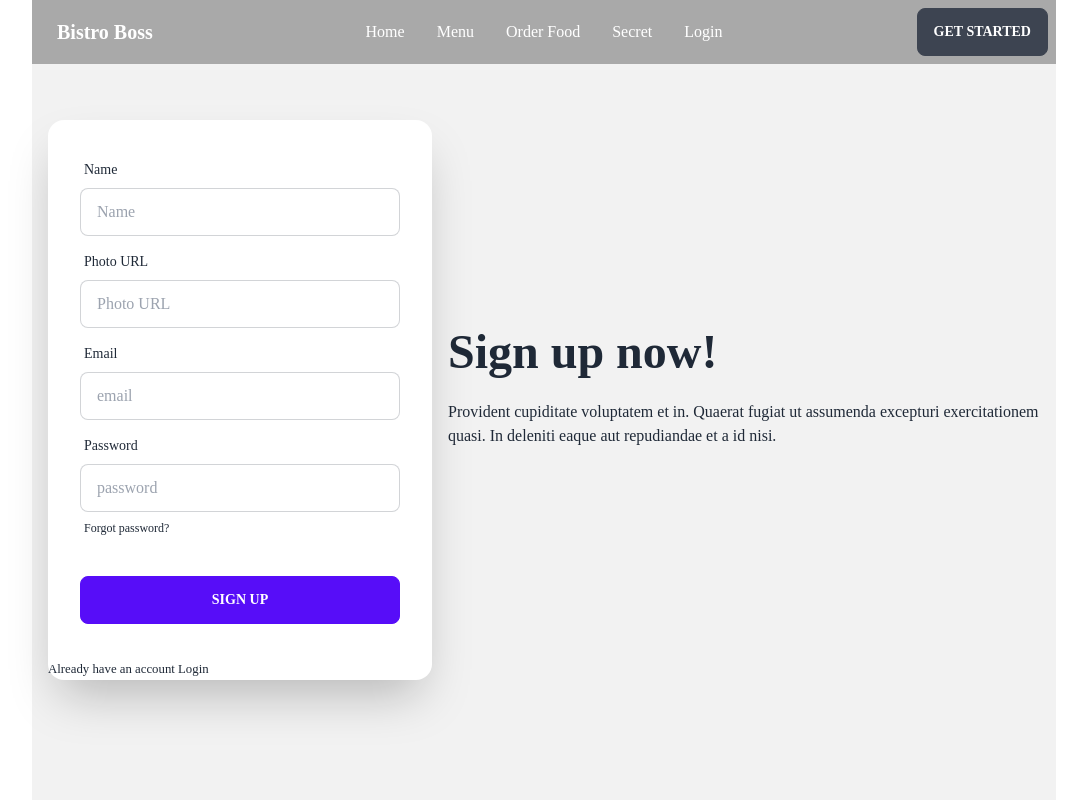
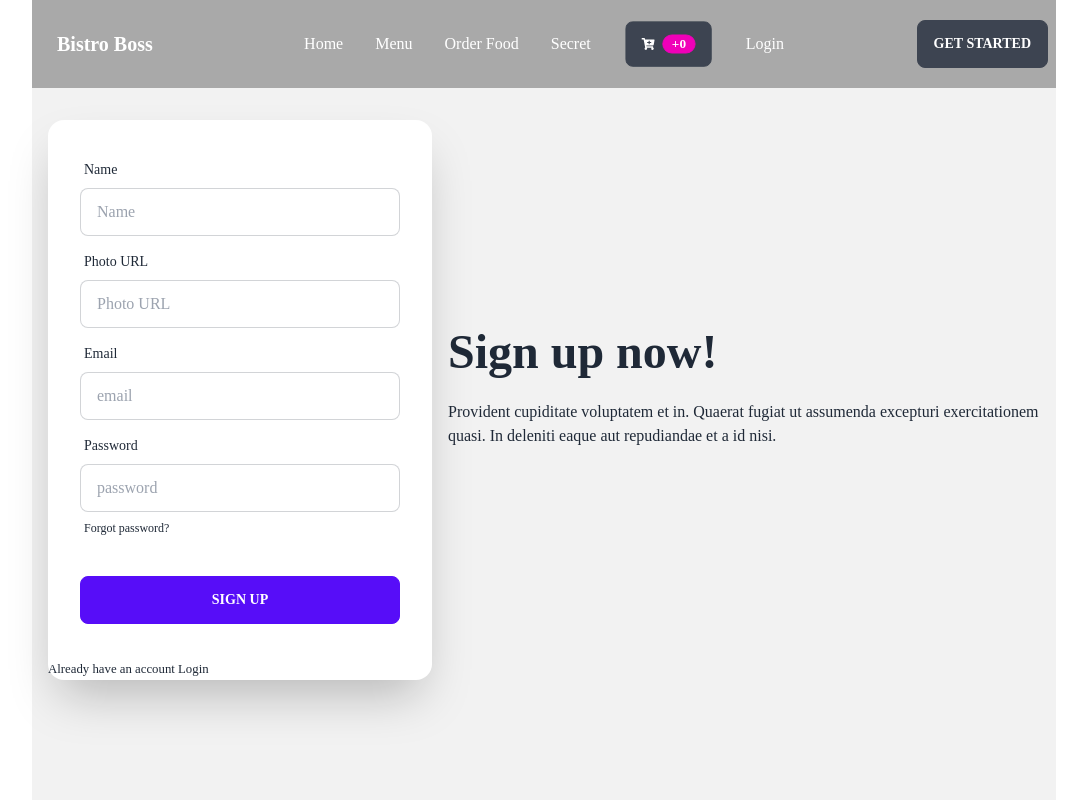
Before and after one commit to sabbirqazi/bistro-boss-client, a React (Vite) app: page /signup in a window 1280 px wide. Shown: the top 800 px of the page, without its empty margins (96-1183 px from the left). Built offline with nearby package versions, Linux system fonts and the light colour scheme; no server answers.

Commit message:
add to cart data from server

```diff
--- a/package.json
+++ b/package.json
@@ -21,14 +21,14 @@
     "react-helmet": "^6.1.0",
     "react-helmet-async": "^1.3.0",
     "react-hook-form": "^7.44.3",
-    "react-icons": "^4.8.0",
+    "react-icons": "^4.9.0",
     "react-parallax": "^3.5.1",
     "react-responsive-carousel": "^3.2.23",
     "react-router-dom": "^6.11.2",
     "react-simple-captcha": "^9.0.2",
     "react-tabs": "^6.0.1",
-    "sort-by": "^1.2.0",
-    "sweetalert2": "^11.7.10",
+    "sort-by": "^0.0.2",
+    "sweetalert2": "^11.4.8",
     "swiper": "^9.3.2"
   },
   "devDependencies": {
--- a/src/components/FoodCard.jsx
+++ b/src/components/FoodCard.jsx
@@ -1,62 +1,78 @@
 import { useContext } from "react";
 import { AuthContext } from "../providers/AuthProvider";
 import Swal from "sweetalert2";
-import {  useLocation, useNavigate } from "react-router-dom";
+import { useLocation, useNavigate } from "react-router-dom";
+import useCart from "../hooks/useCart";
 
-
-const FoodCard = ({item}) => {
-    const {name, image, price, recipe, _id} = item;
-    const {user} = useContext(AuthContext);
-    const navigate = useNavigate()
+const FoodCard = ({ item }) => {
+  const { name, image, price, recipe, _id } = item;
+  const { user } = useContext(AuthContext);
+  const navigate = useNavigate();
   const location = useLocation();
-    const handleAddToCart = item =>{
-        console.log(item)
-        if(user && user.email){
-            const cartItem = {menuItemId: _id, name, image, price, email: user.email}
-            fetch('http://localhost:5000/carts', {
-                method: 'POST',
+  const [, refetch] = useCart();
+  const handleAddToCart = (item) => {
+    console.log(item);
+    if (user && user.email) {
+      const cartItem = {
+        menuItemId: _id,
+        name,
+        image,
+        price,
+        email: user.email,
+      };
+      fetch("http://localhost:5000/carts", {
+        method: "POST",
         headers: {
-                    'content-type': 'application/json'
+          "content-type": "application/json",
         },
-                body: JSON.stringify(cartItem)
+        body: JSON.stringify(cartItem),
       })
-            .then(res => res.json())
-            .then(data =>{
-                if(data.insertedId){
+        .then((res) => res.json())
+        .then((data) => {
+          if (data.insertedId) {
+            refetch(); // refetch cart to update the number of items in the cart
             Swal.fire({
-                        position: 'top-end',
-                        icon: 'success',
-                        title: 'Your work has been saved',
+              position: "top-end",
+              icon: "success",
+              title: "Food added on the cart.",
               showConfirmButton: false,
-                        timer: 1500
-                      })
+              timer: 1500,
+            });
           }
-            })
-        }
-        else{
+        });
+    } else {
       Swal.fire({
-                title: 'Please login to order food',
-                icon: 'warning',
+        title: "Please login to order food",
+        icon: "warning",
         showCancelButton: true,
-                confirmButtonColor: '#3085d6',
-                cancelButtonColor: '#d33',
-                confirmButtonText: 'Login Now'
+        confirmButtonColor: "#3085d6",
+        cancelButtonColor: "#d33",
+        confirmButtonText: "Login Now",
       }).then((result) => {
         if (result.isConfirmed) {
-                navigate('/login', {state: {from:location}})
+          navigate("/login", { state: { from: location } });
         }
-              })
+      });
     }
-    }
+  };
   return (
     <div className="card w-96 bg-base-100 shadow-xl">
-            <figure><img src={image} alt="Shoes" /></figure>
-            <p className="absolute right-0 mr-4 mt-4 px-4 bg-slate-900 text-white">${price}</p>
+      <figure>
+        <img src={image} alt="Shoes" />
+      </figure>
+      <p className="absolute right-0 mr-4 mt-4 px-4 bg-slate-900 text-white">
+        ${price}
+      </p>
       <div className="card-body flex flex-col items-center">
         <h2 className="card-title">{name}</h2>
         <p>{recipe}</p>
         <div className="card-actions justify-end">
-                    <button onClick={() => handleAddToCart(item)} className="btn btn-outline bg-slate-100 border-0 border-b-4 border-orange-400 mt-4">Add to Cart</button>
+          <button
+            onClick={() => handleAddToCart(item)}
+            className="btn btn-outline bg-slate-100 border-0 border-b-4 border-orange-400 mt-4"
+          >
+            Add to Cart
+          </button>
         </div>
       </div>
     </div>
--- /dev/null
+++ b/src/hooks/useCart.jsx
@@ -0,0 +1,19 @@
+import { useQuery } from '@tanstack/react-query'
+import { useContext } from 'react';
+import { AuthContext } from '../providers/AuthProvider';
+
+const useCart = () => {
+    const { user } = useContext(AuthContext);
+
+    const { refetch, data: cart = [] } = useQuery({
+        queryKey: ['carts', user?.email],
+        queryFn: async () => {
+            const res = await fetch(`http://localhost:5000/carts?email=${user?.email}`)
+            return res.json();
+        },
+    })
+
+    return [cart, refetch]
+
+}
+export default useCart;
--- a/src/main.jsx
+++ b/src/main.jsx
@@ -1,21 +1,24 @@
-import React from 'react'
-import ReactDOM from 'react-dom/client'
+import React from "react";
+import ReactDOM from "react-dom/client";
 
-import './index.css'
-import { RouterProvider } from 'react-router-dom'
-import { router } from './Routes/Routes.jsx'
-import { HelmetProvider } from 'react-helmet-async'
-import AuthProvider from './providers/AuthProvider'
+import "./index.css";
+import { RouterProvider } from "react-router-dom";
+import { router } from "./Routes/Routes.jsx";
+import { HelmetProvider } from "react-helmet-async";
+import AuthProvider from "./providers/AuthProvider";
+import { QueryClient, QueryClientProvider } from "@tanstack/react-query";
 
-ReactDOM.createRoot(document.getElementById('root')).render(
+const queryClient = new QueryClient();
+ReactDOM.createRoot(document.getElementById("root")).render(
   <React.StrictMode>
     <AuthProvider>
       <HelmetProvider>
-    <div className='max-w-screen-lg mx-auto'>
+        <QueryClientProvider client={queryClient}>
+          <div className="max-w-screen-lg mx-auto">
             <RouterProvider router={router} />
           </div>
+        </QueryClientProvider>
       </HelmetProvider>
     </AuthProvider>
-
-  </React.StrictMode>,
-)
+  </React.StrictMode>
+);
--- a/src/pages/Menu/Menu/Menu.jsx
+++ b/src/pages/Menu/Menu/Menu.jsx
@@ -8,7 +8,8 @@ import dessertImg from '../../../assets/menu/dessert-bg.jpeg'
 
 import SectionTitle from '../../../components/SectionTitle/SectionTitle';
 import MenuCategory from '../MenuCategory/MenuCategory';
-import useMenu from '../../hooks/useMenu';
+import useMenu from '../../../hooks/useMenu';
+
 
 
 const Menu = () => {
--- a/src/pages/Order/Order/Order.jsx
+++ b/src/pages/Order/Order/Order.jsx
@@ -7,7 +7,7 @@ import 'react-tabs/style/react-tabs.css';
 import OrderTab from '../OrderTab/OrderTab';
 import { useParams } from 'react-router';
 import { Helmet } from 'react-helmet-async';
-import useMenu from '../../hooks/useMenu';
+import useMenu from '../../../hooks/useMenu';
 
 const Order = () => {
     const categories = ['salad', 'pizza', 'soup', 'dessert', 'drinks'];
--- a/src/pages/Shared/Navbar/Navbar.jsx
+++ b/src/pages/Shared/Navbar/Navbar.jsx
@@ -2,30 +2,56 @@ import { useContext } from "react";
 import { Link } from "react-router-dom";
 import { AuthContext } from "../../../providers/AuthProvider";
 
+import { FaCartPlus } from "react-icons/fa";
+import useCart from "../../../hooks/useCart";
 
 const Navbar = () => {
   const { user, logOut } = useContext(AuthContext);
-
+  const [cart] = useCart();
   const handleLogOut = () => {
     logOut()
-            .then(() => { })
-            .catch(error => console.log(error));
-    }
-    const navOptions = <>
-        <li><Link to='/'>Home</Link></li>
+      .then(() => {})
+      .catch((error) => console.log(error));
+  };
+  const navOptions = (
+    <>
+      <li>
+        <Link to="/">Home</Link>
+      </li>
 
-        <li><Link to="/menu">Menu</Link></li>
-        <li><Link to="/order/salad">Order Food</Link></li>
-        <li><Link to="/secret">Secret</Link></li>
-        {
-            user ? <>
+      <li>
+        <Link to="/menu">Menu</Link>
+      </li>
+      <li>
+        <Link to="/order/salad">Order Food</Link>
+      </li>
+      <li>
+        <Link to="/secret">Secret</Link>
+      </li>
+      <li>
+        <Link to="/">
+          <button className="btn gap-2">
+            <FaCartPlus></FaCartPlus>
+            <div className="badge badge-secondary">+{cart?.length || 0}</div>
+          </button>
+        </Link>
+      </li>
+      {user ? (
+        <>
           <span>{user?.displayName}</span>
-                <button onClick={handleLogOut} className="btn btn-ghost">LogOut</button>
-            </> : <>
-                <li><Link to="/login">Login</Link></li>
+          <button onClick={handleLogOut} className="btn btn-ghost">
+            LogOut
+          </button>
         </>
-        }
+      ) : (
+        <>
+          <li>
+            <Link to="/login">Login</Link>
+          </li>
         </>
+      )}
+    </>
+  );
 
   return (
     <>
@@ -33,18 +59,32 @@ const Navbar = () => {
         <div className="navbar-start">
           <div className="dropdown">
             <label tabIndex={0} className="btn btn-ghost lg:hidden">
-                            <svg xmlns="http://www.w3.org/2000/svg" className="h-5 w-5" fill="none" viewBox="0 0 24 24" stroke="currentColor"><path strokeLinecap="round" strokeLinejoin="round" strokeWidth="2" d="M4 6h16M4 12h8m-8 6h16" /></svg>
+              <svg
+                xmlns="http://www.w3.org/2000/svg"
+                className="h-5 w-5"
+                fill="none"
+                viewBox="0 0 24 24"
+                stroke="currentColor"
+              >
+                <path
+                  strokeLinecap="round"
+                  strokeLinejoin="round"
+                  strokeWidth="2"
+                  d="M4 6h16M4 12h8m-8 6h16"
+                />
+              </svg>
             </label>
-                        <ul tabIndex={0} className="menu menu-compact dropdown-content mt-3 p-2 shadow bg-base-100 rounded-box w-52">
+            <ul
+              tabIndex={0}
+              className="menu menu-compact dropdown-content mt-3 p-2 shadow bg-base-100 rounded-box w-52"
+            >
               {navOptions}
             </ul>
           </div>
           <a className="btn btn-ghost normal-case text-xl">Bistro Boss</a>
         </div>
         <div className="navbar-center hidden lg:flex">
-                    <ul className="menu menu-horizontal px-1">
-                        {navOptions}
-                    </ul>
+          <ul className="menu menu-horizontal px-1">{navOptions}</ul>
         </div>
         <div className="navbar-end">
           <a className="btn">Get started</a>
--- a/src/pages/hooks/useCart.jsx
+++ /dev/null
@@ -1,8 +0,0 @@
-import { useContext } from "react";
-import { AuthContext } from "../../providers/AuthProvider";
-
- const useCart = ()=>{
- const {user} = useContext(AuthContext)
-
-}
-export default useCart;
```
Also changed, not shown: src/hooks/useMenu.jsx (renamed from src/pages/hooks/useMenu.jsx), 1 other file (tests, documents, lock files or other folders). Lines whose indentation alone changed are shown as unchanged.
